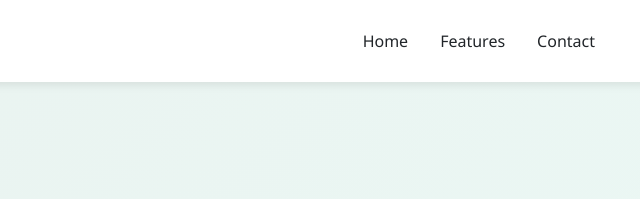
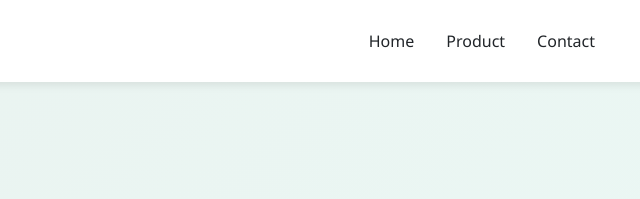
Before and after one commit to Dilnoor19/Spichlorel, a plain HTML site: page about.html in a window 1280 px wide. Shown: the top 199 px of the page, 621-1261 px from the left. Drawn offline with Linux system fonts and the light colour scheme.

Commit message:
Update about.html

```diff
--- a/about.html
+++ b/about.html
@@ -372,7 +372,7 @@
             </div>
             <nav class="nav-links">
                 <a href="index.html">Home</a>
-                <a href="features.html">Features</a>
+                <a href="market.html">Product</a>
                 <a href="contact.html">Contact</a>
             </nav>
         </div>
```
